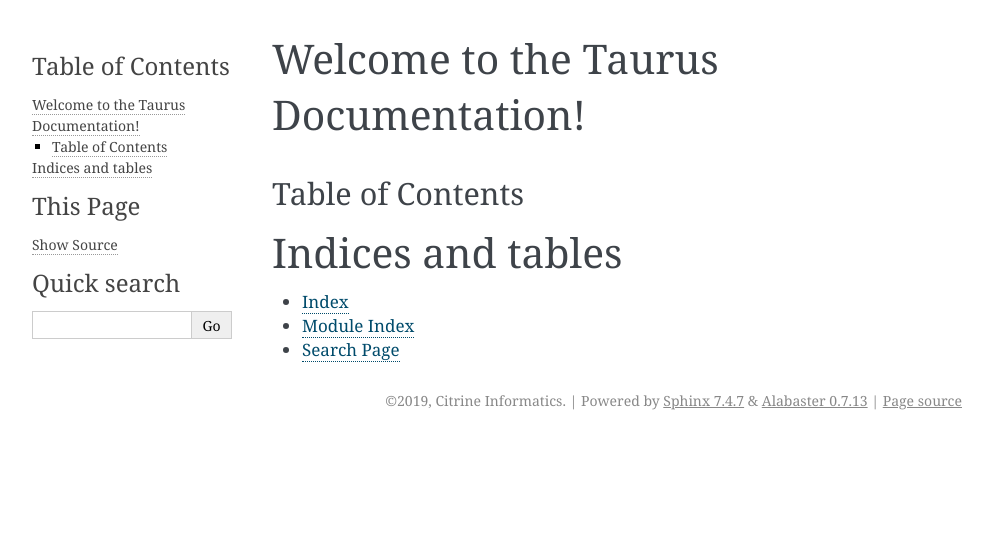
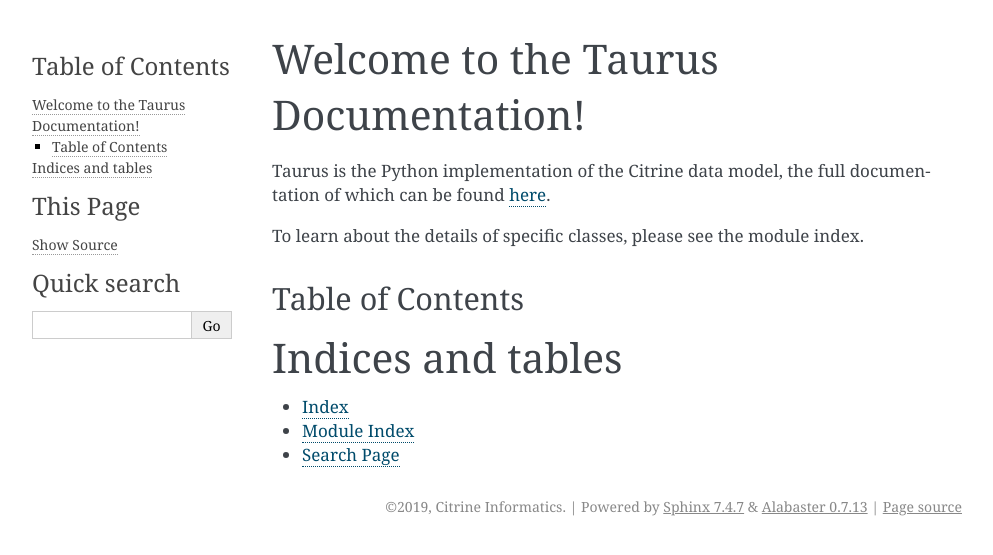
Before and after one commit to CitrineInformatics/gemd-python, a Sphinx documentation site: the page built from docs/source/index.rst, in a window 1280 px wide. Shown: the top 555 px of the page, without its empty margins (148-1141 px from the left). Built offline with Sphinx 7.4.7, drawn with Linux system fonts in a browser that asks for light colours.

Commit message:
Add link to taurus data model documentation

```diff
--- a/docs/source/index.rst
+++ b/docs/source/index.rst
@@ -10,7 +10,10 @@
    :maxdepth: 2
    :caption: Contents:
 
+Taurus is the Python implementation of the Citrine data model, the full documentation of which
+can be found `here <https://citrineinformatics.github.io/taurus-documentation/>`_.
 
+To learn about the details of specific classes, please see the module index.
 
 Table of Contents
 -----------------
```
